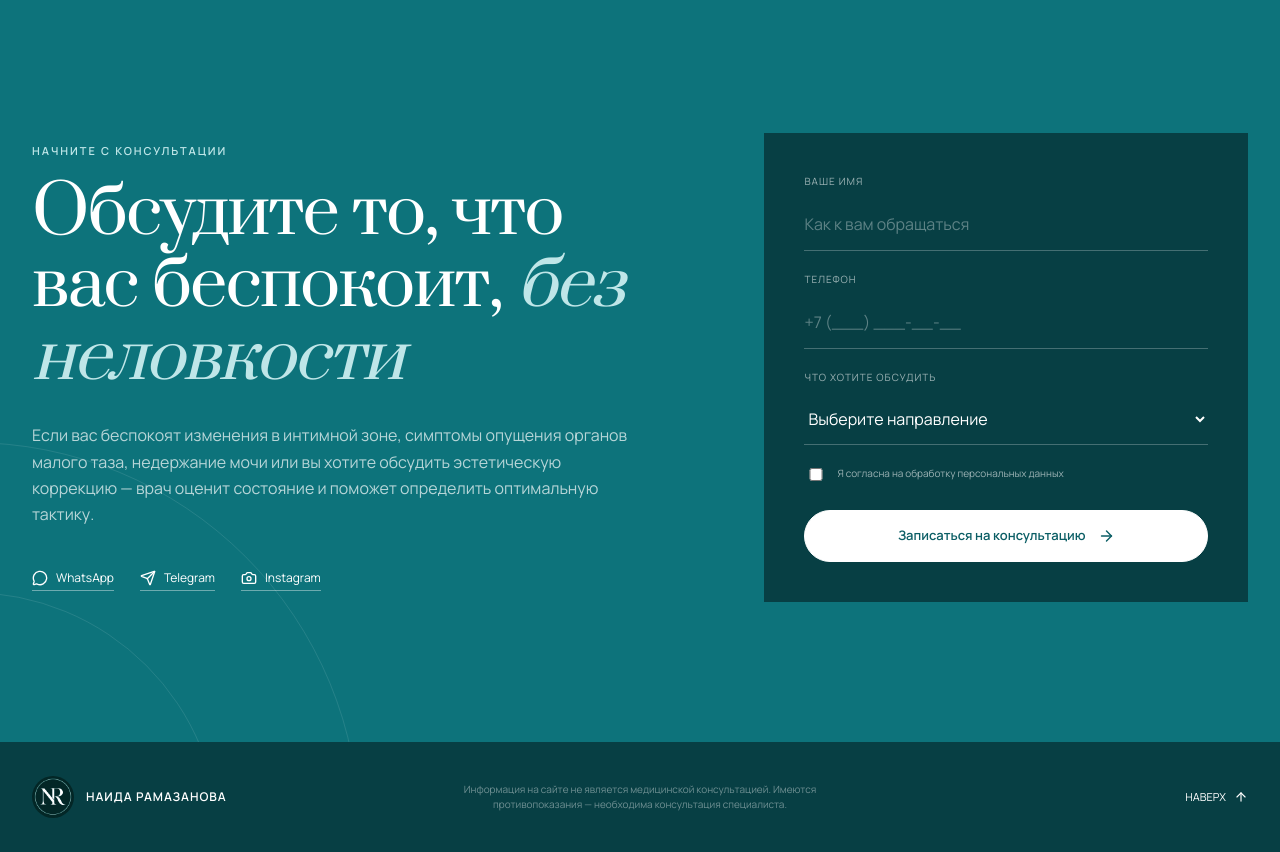
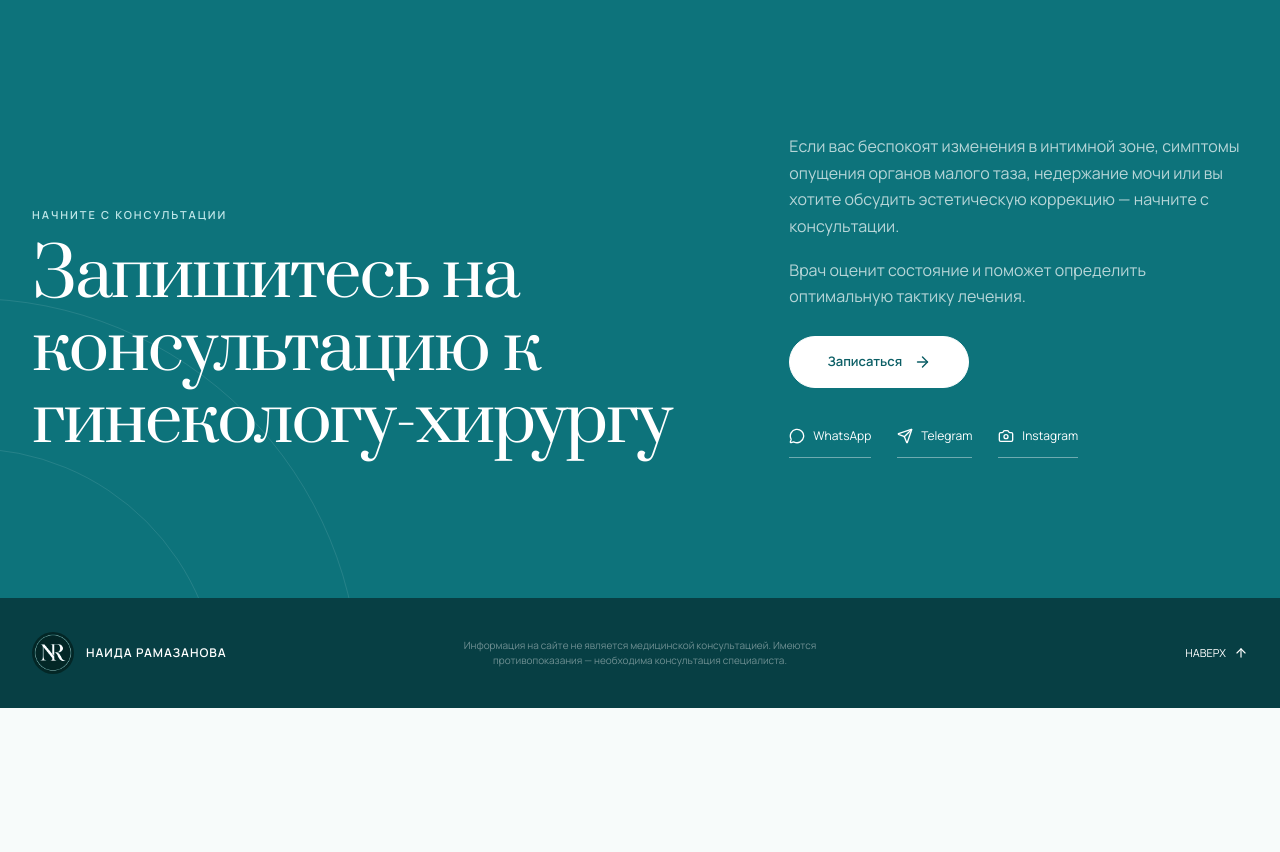
Before and after one commit to maratmut/ginekolog-site, a React (Vite) app: page / in a window 1280 px wide. Shown: the part 8740-9592 px from the top of the page. After the commit the page ends 9448 px from the top, so only its background shows below. Built offline with nearby package versions, Linux system fonts and the light colour scheme.

Commit message:
Обновил функционал блока записи на консультацию, добавил ссылки на WhatsApp и Telegram, улучшил стили для адаптивности и визуального восприятия

```diff
--- a/src/App.jsx
+++ b/src/App.jsx
@@ -5,7 +5,6 @@ import {
   ArrowRight,
   Camera,
   ChevronDown,
-  CircleCheck,
   Menu,
   MessageCircle,
   Play,
@@ -16,11 +15,12 @@ import {
 import { buildWhatsAppBookingUrl } from './whatsapp.js'
 
 const TELEGRAM_CHANNEL_URL = 'https://t.me/ramazanovanai'
+const CONSULTATION_URL = buildWhatsAppBookingUrl('Консультация гинеколога-хирурга')
 
 const CONTACTS = {
-  whatsapp: '#booking',
-  telegram: '#booking',
-  instagram: '#booking',
+  whatsapp: CONSULTATION_URL,
+  telegram: TELEGRAM_CHANNEL_URL,
+  instagram: 'https://www.instagram.com/dr.ramazanovan/',
 }
 
 const serviceGroups = [
@@ -367,45 +367,6 @@ function VideoReview({ review, index }) {
   )
 }
 
-function BookingForm() {
-  const [sent, setSent] = useState(false)
-
-  const submit = (event) => {
-    event.preventDefault()
-    setSent(true)
-  }
-
-  if (sent) {
-    return (
-      <motion.div className="success-card" initial={{ opacity: 0, scale: 0.96 }} animate={{ opacity: 1, scale: 1 }} role="status">
-        <CircleCheck />
-        <h3>Заявка подготовлена</h3>
-        <p>Форма работает в деморежиме. Подключите CRM или почту, чтобы заявки приходили администратору.</p>
-        <button className="text-link light" onClick={() => setSent(false)}>Отправить ещё одну</button>
-      </motion.div>
-    )
-  }
-
-  return (
-    <form className="booking-form" onSubmit={submit}>
-      <label><span>Ваше имя</span><input name="name" autoComplete="name" placeholder="Как к вам обращаться" required /></label>
-      <label><span>Телефон</span><input name="phone" type="tel" autoComplete="tel" placeholder="+7 (___) ___-__-__" required /></label>
-      <label><span>Что хотите обсудить</span>
-        <select name="topic" defaultValue="">
-          <option value="" disabled>Выберите направление</option>
-          <option>Консультация</option>
-          <option>Реконструктивная хирургия</option>
-          <option>Эстетическая хирургия</option>
-          <option>Лапароскопия</option>
-          <option>Неоперационная гинекология</option>
-        </select>
-      </label>
-      <label className="consent"><input type="checkbox" required /><span>Я согласна на обработку персональных данных</span></label>
-      <button className="button button-light" type="submit">Записаться на консультацию<ArrowRight /></button>
-    </form>
-  )
-}
-
 export default function App() {
   const { scrollYProgress } = useScroll()
   const scaleX = useSpring(scrollYProgress, { stiffness: 110, damping: 28, restDelta: 0.001 })
@@ -535,20 +496,25 @@ export default function App() {
           </Reveal>
         </section>
 
-        <section className="booking" id="booking">
+        <section className="booking" id="booking" aria-labelledby="booking-title">
           <div className="booking-orbit orbit-one" /><div className="booking-orbit orbit-two" />
           <div className="section-shell booking-grid">
-            <Reveal className="booking-copy">
+            <Reveal className="booking-heading">
               <p className="eyebrow light">Начните с консультации</p>
-              <h2>Обсудите то, что вас беспокоит, <em>без неловкости</em></h2>
-              <p>Если вас беспокоят изменения в интимной зоне, симптомы опущения органов малого таза, недержание мочи или вы хотите обсудить эстетическую коррекцию — врач оценит состояние и поможет определить оптимальную тактику.</p>
+              <h2 id="booking-title">Запишитесь на консультацию к гинекологу-хирургу</h2>
+            </Reveal>
+            <Reveal className="booking-actions" delay={0.12}>
+              <div className="booking-text">
+                <p>Если вас беспокоят изменения в интимной зоне, симптомы опущения органов малого таза, недержание мочи или вы хотите обсудить эстетическую коррекцию — начните с консультации.</p>
+                <p>Врач оценит состояние и поможет определить оптимальную тактику лечения.</p>
+              </div>
+              <a className="button button-light booking-cta" href={CONSULTATION_URL} target="_blank" rel="noopener noreferrer">Записаться<ArrowRight /></a>
               <div className="social-links" aria-label="Связаться в социальных сетях">
-                <a href={CONTACTS.whatsapp}><MessageCircle />WhatsApp</a>
-                <a href={CONTACTS.telegram}><Send />Telegram</a>
-                <a href={CONTACTS.instagram}><Camera />Instagram</a>
+                <a href={CONTACTS.whatsapp} target="_blank" rel="noopener noreferrer"><MessageCircle />WhatsApp</a>
+                <a href={CONTACTS.telegram} target="_blank" rel="noopener noreferrer"><Send />Telegram</a>
+                <a href={CONTACTS.instagram} target="_blank" rel="noopener noreferrer"><Camera />Instagram</a>
               </div>
             </Reveal>
-            <Reveal delay={0.12}><BookingForm /></Reveal>
           </div>
         </section>
       </main>
--- a/src/styles.css
+++ b/src/styles.css
@@ -1047,128 +1047,63 @@ h2 {
   position: relative;
   z-index: 2;
   display: grid;
-  grid-template-columns: 1fr .8fr;
-  gap: 10vw;
-  align-items: center;
-}
-
-.booking-copy h2 {
-  max-width: 690px;
-}
-
-.booking-copy>p:not(.eyebrow) {
-  max-width: 650px;
+  grid-template-columns: minmax(0, 1.05fr) minmax(360px, .75fr);
+  gap: clamp(64px, 9vw, 140px);
+  align-items: end;
+}
+
+.booking-heading h2 {
+  max-width: 760px;
+  margin-bottom: 0;
+  text-wrap: balance;
+}
+
+.booking-actions {
+  display: grid;
+  gap: 26px;
+  width: 100%;
+  max-width: 590px;
+  justify-self: end;
+}
+
+.booking-text p {
+  margin: 0;
   color: rgba(255, 255, 255, .7);
+}
+
+.booking-text p+p {
+  margin-top: 18px;
+}
+
+.booking-cta {
+  min-width: 180px;
+  justify-self: start;
 }
 
 .social-links {
   display: flex;
   flex-wrap: wrap;
-  gap: 14px 26px;
-  margin-top: 38px;
+  gap: 8px 26px;
 }
 
 .social-links a {
   display: inline-flex;
   align-items: center;
   gap: 8px;
+  min-height: 44px;
+  padding-block: 9px 7px;
   border-bottom: 1px solid rgba(255, 255, 255, .4);
   font-size: 12px;
 }
 
+.social-links a:focus-visible,
+.booking-cta:focus-visible {
+  outline: 3px solid var(--rose-200);
+  outline-offset: 4px;
+}
+
 .social-links svg {
   width: 16px;
-}
-
-.booking-form,
-.success-card {
-  padding: 40px;
-  background: var(--berry-950);
-}
-
-.booking-form {
-  display: grid;
-  gap: 20px;
-}
-
-.booking-form label {
-  display: grid;
-  gap: 8px;
-}
-
-.booking-form label>span {
-  color: rgba(255, 255, 255, .6);
-  font-size: 10px;
-  letter-spacing: .1em;
-  text-transform: uppercase;
-}
-
-.booking-form input,
-.booking-form select {
-  width: 100%;
-  padding: 13px 0;
-  border: 0;
-  border-bottom: 1px solid rgba(255, 255, 255, .25);
-  border-radius: 0;
-  outline: 0;
-  background: transparent;
-  color: var(--white);
-}
-
-.booking-form input:focus,
-.booking-form select:focus {
-  border-color: var(--rose-200);
-}
-
-.booking-form input::placeholder {
-  color: rgba(255, 255, 255, .35);
-}
-
-.booking-form select option {
-  background: var(--berry-950);
-}
-
-.booking-form .consent {
-  display: grid;
-  grid-template-columns: auto 1fr;
-  align-items: start;
-  gap: 10px;
-}
-
-.booking-form .consent input {
-  width: 16px;
-  accent-color: var(--brand-primary);
-}
-
-.booking-form .consent span {
-  text-transform: none;
-  letter-spacing: 0;
-}
-
-.booking-form .button {
-  margin-top: 6px;
-}
-
-.success-card {
-  display: grid;
-  place-items: start;
-  min-height: 420px;
-  align-content: center;
-}
-
-.success-card>svg {
-  width: 44px;
-  height: 44px;
-  color: var(--rose-200);
-}
-
-.success-card h3 {
-  margin: 28px 0 14px;
-  font-size: 34px;
-}
-
-.success-card p {
-  color: rgba(255, 255, 255, .65);
 }
 
 .booking-orbit {
@@ -1308,6 +1243,11 @@ h2 {
     gap: 50px;
   }
 
+  .booking-actions {
+    max-width: 720px;
+    justify-self: start;
+  }
+
   .service-group {
     grid-template-columns: 170px minmax(0, 1fr);
     gap: 36px;
@@ -1707,9 +1647,8 @@ h2 {
     align-items: flex-start;
   }
 
-  .booking-form,
-  .success-card {
-    padding: 28px 22px;
+  .booking-cta {
+    width: 100%;
   }
 
   .footer-inner {
```
